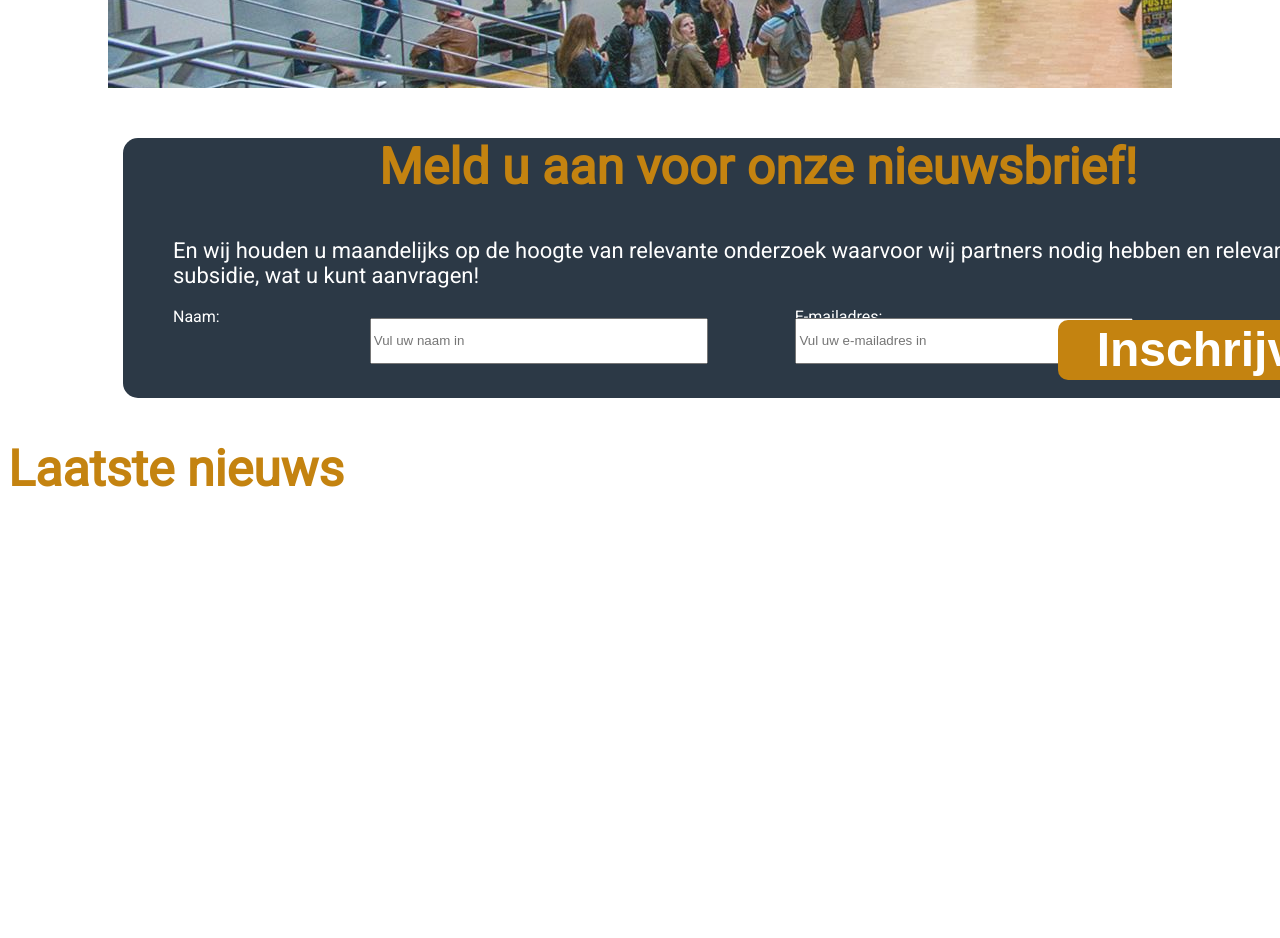
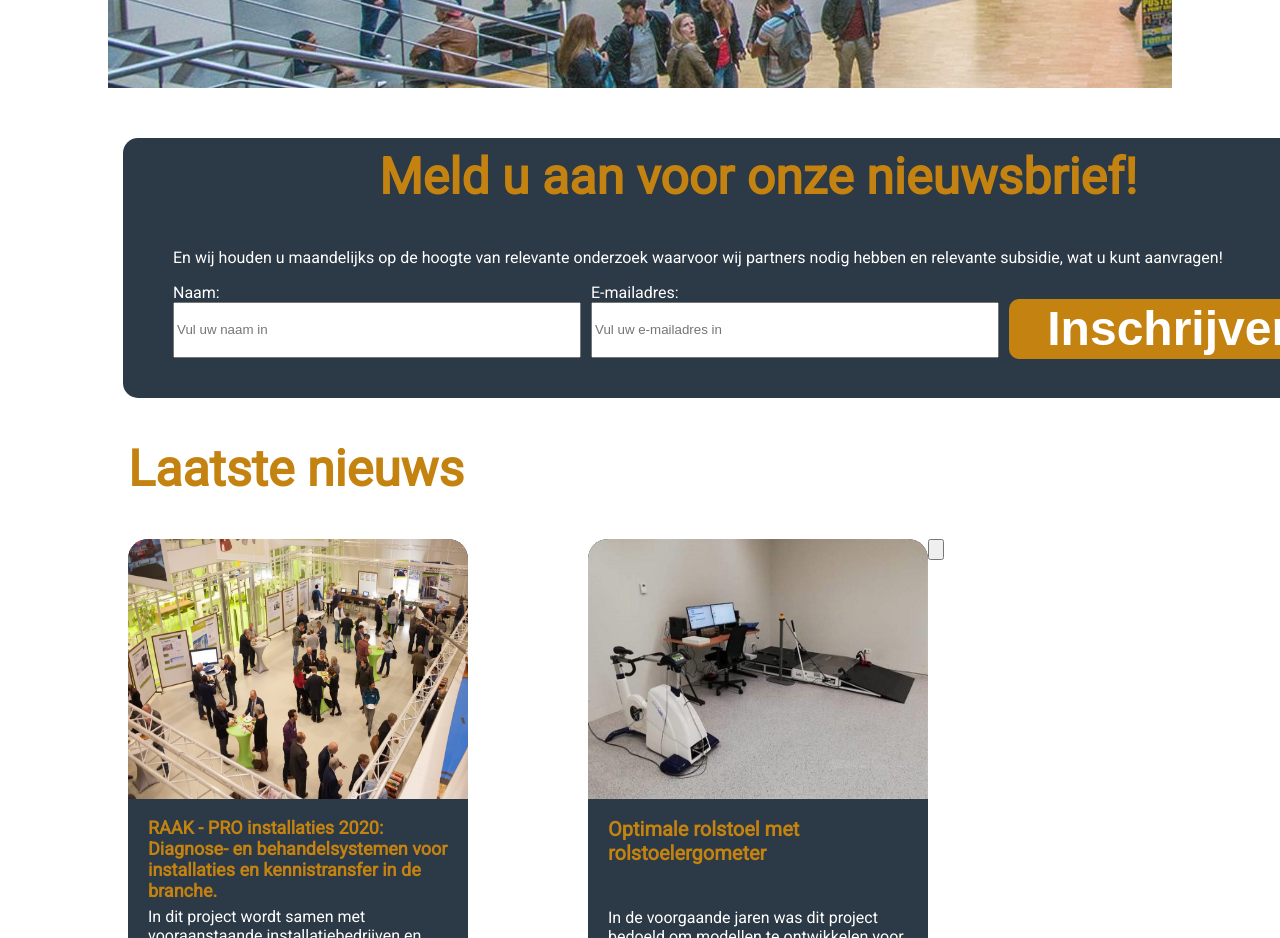
Before and after one commit to TheHagueUniversity/1819-cmd-b-pr-centre-of-expertise-Sharvin1, a plain HTML site: page index.html in a window 1280 px wide. Shown: the part 1060-1998 px from the top of the page. Before the commit the page ends 1599 px from the top, so only its background shows below. Drawn offline with Linux system fonts and the light colour scheme; files whose address does not match are found by name.

Commit message:
3de versie versie homepage

```diff
--- a/CSS/index.css
+++ b/CSS/index.css
@@ -63,7 +63,7 @@ nav li a {
 /*De navigatie centreren en midden in het balk plaatsen.*/
 }
 
-nav li a:hover { //muis overheen kleur geven.
+nav li a:hover { /*muis overheen kleur geven.*/
   background-color: #111111;
 }
 
@@ -121,17 +121,20 @@ nav li a:hover { //muis overheen kleur geven.
 	font-weight: bold;
 /*button goed plaatsen*/
 }
-#klikHier {
 
+
+#buttonPartner:hover {
+	background-color: #A0A56B;
+	opacity: .96;
+
+}
+
+#klikHierTekst {
 	position: absolute;
 	left: 551px;
 	top: 240px;
-
 	font-size: 24px;
-}
-
-#buttonPartner:hover {
-	background-color:
+/* de tekst bovenop de klik hier knop plaatsen en font-size*/
 }
 
 /*Volgende catergorie*/
@@ -144,14 +147,18 @@ nav li a:hover { //muis overheen kleur geven.
 	position: relative;
 	left: 115px;
 
-/*Nieuwsbrief verscuiven en tekst centreren*/
+
+/*Nieuwsbrief verschuiven en tekst centreren*/
 }
 
 #kaderNieuwsbrief {
 	margin: 50px;
+
 }
 #titelNieuwsbrief {
 	text-align: center;
+	padding-top: 10px;
+	/*de tekst meld u aan voor onze nieuwsbrief centreren*/
 }
 #buttonInschrijven {
 	background-color: #C48310;
@@ -163,39 +170,86 @@ nav li a:hover { //muis overheen kleur geven.
 	font-size: 48px;
 	font-weight: bold;
 	position: relative;
-    top: 10px;
-	left: 75px;
-
-
-}
-#naamNieuwsbrief, #emailNieuwsbrief {   /*bezig met de labels op de inputs te krijgen*/
-	width: 330px;
-	height: 40px;
-	display: block;
-	margin: 0px;
-	position: relative;
-	top: 8px;
-	left: 150px;
-}
-#labelNaam {
-	float: left;
-	position: relative;
-	left: 0px;
-	top: -3px;
-
-}
-#labelEmail {
-	float: left;
-	position: relative;
-	left: 237px;
-	top: -3px;
+	top: 16px;
+	/*inschrijf knop opmaak en positie*/
 }
 
-#nieuwsbriefTekst {
-	font-size: 22px;
-	text-align: left;;
+#buttonInschrijven:hover {
+	background-color: #CC6600;
 }
 .labelsOpInput {
+
+float: left;
+}
+/*de inputs en knop naast elkaar plaatsen*/
+#naamNieuwsbrief, #emailNieuwsbrief{
+	height: 50px;
+	width: 400px;
+	/*De inputvelden groter maken*/
+}
+#labelNaam, #labelEmail, #naamNieuwsbrief, #emailNieuwsbrief {
+	display: 	block;
+	margin-right: 10px;
+/*De labels boven d e inputvelden plaatsen*/
+}
+
+/*Sectie laatste nieuws*/
+.afbeeldingNieuwsSectie {
+	height: 260px;
+	width: 340px;
+}
+#artikel1, #artikel2, #artikel3 {
+	background-color: #2C3946;
+	height: 600px;
+	width: 340px;
 	float: left;
+	margin-left: 120px;
+	border-radius: 20px;
+	/*De artikelen netjes van link naar rechts weergeven*/
+}
+.afbeeldingNieuwsSectie{
+	position: relative;
+	top: -16px;
+	left: -40px;
+	border-radius: 20px 20px 0px 0px;
+	/*De afbeeldingen van de artikelen netjes op de box plaatsen en top hoeken afronden*/
+}
+.artikelOpmaakHome {
+	color: #C48310;
+	font-size: 18px;
+	padding-left: 20px;
+	padding-right: 20px;
+	margin-top: -18px;
+/*De titel en tekst van de artikelen netjes in de box opmaken*/
+}
+.artikelTekstOpmaakHome {
+	color: white;
+	font-size: 16px;
+/*artikel font grootte veranderen en kleur*/
+}
+#titelArtikelOptimaalRolstoel {
+	font-size: 20px;
+	/*Kleine titel wat groter maken*/
+}
+.titelHomescreen {
+	padding-left: 120px;
+}
+.leesMeerLink{
+	color: #C48310;
+	float: right;
+	/*de lees meer links verschuiven en kleur veranderen*/
+}
+#tekstArtikelRaapPro {
+	padding-top: 34px;
+/*de optimaal rolstoel artikel tekst naar beneden schuiven, ziet er netter uit vind ik*/
+}
+#leesMeerOptimaal{
+	padding-top: 40px;
+	/*de lees meer knop van optimaal rolstoel beter uitlijnen*/
+}
+.leesMeerLink {
+	padding-right: 10px;
+	/*alle lees meer knopppen beter uitlijnen*/
+}
 
-}
+/*sectie partner worden*/
--- a/index.html
+++ b/index.html
@@ -6,14 +6,15 @@
 	<link href= "C:\Users\sharv\Documents\Communicatie en Multimedia Design\Periode 3\Design details, Realise\Betaversie website\1819-cmd-b-pr-centre-of-expertise-Sharvin1\CSS\index.css" type= "text/css" rel= "stylesheet">
 	<script type= "text/javascript">
 
-
 	</script>
 </head>
 
 <body>
 
 	<header>
+	<!--Logo-->
 		<a id= "logo" href= "#"><img src= "C:\Users\sharv\Documents\Communicatie en Multimedia Design\Periode 3\Design details, Realise\Betaversie website\1819-cmd-b-pr-centre-of-expertise-Sharvin1\Images\Logo CoE.png" id= "logo"/></a>
+		<!--navigatie in link-->
 		<nav>
 			<ul>
 				<li><a href= "#">Partner & Partner worden</a></li>
@@ -22,32 +23,23 @@
 				<li><a href= "#">Over ons</a></li>
 				<li id= "quote" class= "quoteKernwaarden">Let's Change. You. Us. The world</li>
 				<li id= "kernwaarden" class= "quoteKernwaarden">Caring, Curious and Connecting</li>
-
-
-
-				<!--navigatie in link-->
 			</ul>
 		</nav>
-
 	</header>
 
 	<main>
-
+		<!--Startscherm met partner worden button-->
 		<section id="titelsection" class= "homescreen" >
 			<div id= "kader">
 				<h1 id= "COE" class= "titelIndex">Centre of Expertise</h1>
 				<h2 id= "thema" class = "titelIndex">Kwaliteit van leven: Mens en Technologie</h2>
 				<h3 id="themaPartner" class = "titelIndex">Wij hebben partners nodig voor de thema's Vitaliteit en Zorg & Revalidatie</h3>
-				<p id="klikHier">Partner worden?</p>
+				<p id="klikHierTekst">Partner worden?</p>
 				<input class= "titelIndex" type= "submit" value= "Klik hier" id= "buttonPartner" >
 			</div>
 		</section>
 
-
-
-
-
-	<!--sectie nieuwsbrief -->
+		<!--sectie nieuwsbrief -->
 		<section id="nieuwsbrief">
 			<div id="kaderNieuwsbrief" class= "kaderBlauw">
 				<h1 id= "titelNieuwsbrief" class= "titels">Meld u aan voor onze nieuwsbrief!</h1>
@@ -68,9 +60,47 @@
 			</form>
 			</div>
 		</section>
+		<!--Sectie nieuws-->
+		<article id="artikelSection">
 
-		<section id="artikelSection">
 			<h1 id="titelLaatsteNieuws" class= "titelHomescreen">Laatste nieuws</h1>
+		<!--Artikel 1-->
+			<div id= "artikel1">
+				<figure>
+					<img id="raakProafbeedling" class= "afbeeldingNieuwsSectie" src= "images/raakpro.jpg" alt= "Raak - pro installaties " title= "Raak - Pro installaties installaties 2020" />
+				</figure>
+				<h4 id="titelArtikelRaakPro" class= "artikelTitelOpmaakHome artikelOpmaakHome">RAAK - PRO installaties 2020: Diagnose- en behandelsystemen voor installaties en kennistransfer in de branche.</h4>
+				<p id="tekstArtikelRaakPro" class= "artikelTekstOpmaakHome artikelOpmaakHome">In dit project wordt samen met vooraanstaande installatiebedrijven en kennisinstelling gewerkt aan toekomstige energiemanagement systemen voor gebouwen en
+				installaties. Doelstelling is het optimaal laten functioneren van gebouwinstallaties teneinde energiebesparing-CO2 doeleinden te bereiken.</p>
+				<a  "leesMeeRaakpro1" class= "leesMeerLink" href= "#">Lees meer ></a>
+			</div>
+
+		<!--Artikel 2-->
+			<div id= "artikel2">
+				<figure>
+					<img id="optimaalRolstoelAfbeedling" class= "afbeeldingNieuwsSectie" src= "images/optimaalRolstoel.jpg" alt= "Optimaal rolstoel " title= "Optimaal rolstoel in ontwikkelings"/>
+				</figure>
+				<h4 id="titelArtikelOptimaalRolstoel" class= "artikelTitelOpmaakHome artikelOpmaakHome">Optimale rolstoel met rolstoelergometer</h4>
+				<p id= "tekstArtikelRaapPro" class= "artikelTekstOpmaakHome artikelOpmaakHome">In de voorgaande jaren was dit project bedoeld om modellen te ontwikkelen voor de simulaties van installaties en om zo de CLIMASIM omgeving  waarvan de basis door A. Taal een aantal jaren geleden
+			is gelegd uit te breiden. De modellen worden ontwikkeld voor en met studenten.</p>
+				<a id= "leesMeerOptimaal" class= "leesMeerLink"href= "#">Lees meer ></a>
+			</div>
+		<!--Artikel 3-->
+			<div id= "artikel3">
+				<figure>
+					<img id="raakProafbeedling" class= "afbeeldingNieuwsSectie" src= "images/raakpro.jpg" alt= "Raak - pro installaties " title= "Raak - Pro installaties installaties 2020" />
+				</figure>
+				<h4 id="titelArtikelRaakPro1" class= "artikelTitelOpmaakHome artikelOpmaakHome">RAAK - PRO installaties 2020: Diagnose- en behandelsystemen voor installaties en kennistransfer in de branche.</h4>
+				<p id="tekstArtikelRaakPro1" class= "artikelTekstOpmaakHome artikelOpmaakHome">In dit project wordt samen met vooraanstaande installatiebedrijven en kennisinstelling gewerkt aan toekomstige energiemanagement systemen voor gebouwen en
+				installaties. Doelstelling is het optimaal laten functioneren van gebouwinstallaties teneinde energiebesparing-CO2 doeleinden te bereiken.</p>
+				<a id= "leesMeeRaakpro1" class= "leesMeerLink" href= "#">Lees meer ></a>
+			</div>
+
+			<input type= "button"
+		</article>
+
+		<section id= partner worden">
+			<div id= ""
 		</section>
 
 		</main>
```
Also changed, not shown: Images/DP5FEoQW4AA6NbC.jpg (added), Images/HHSCONNECTED 2019 het grootste indoor.jpg (added), Images/healthy-cyber-security.jpg (added), Images/medical-delta.jpg (added), Images/optimaalRolstoel.jpg (added), Images/raakpro.jpg (added).
